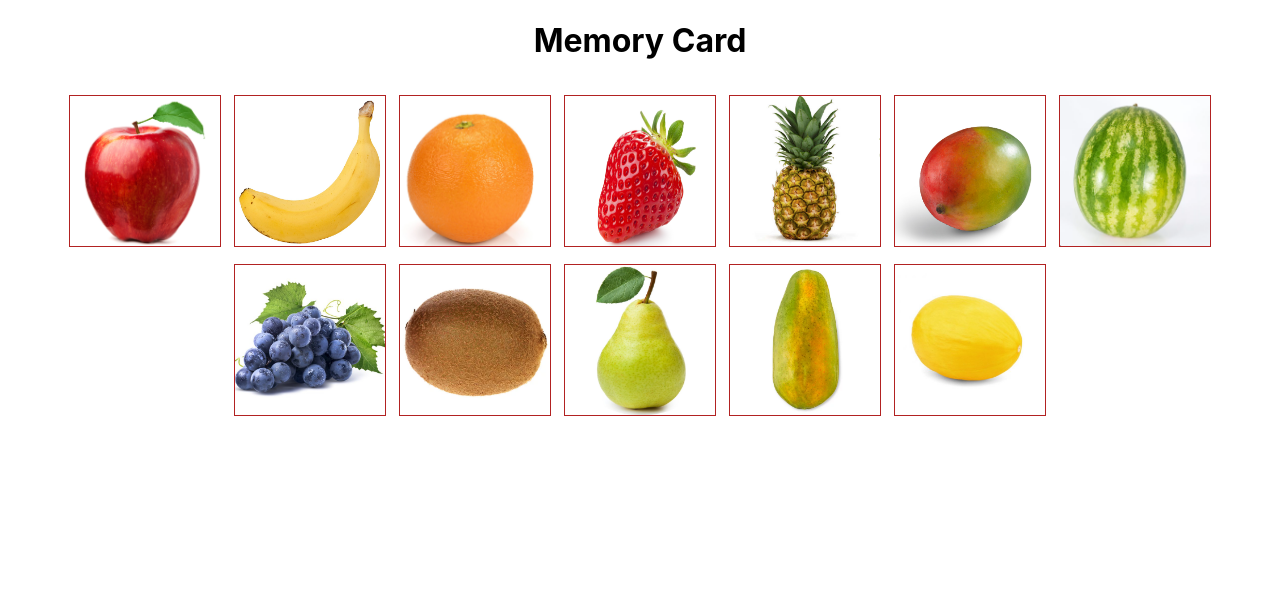
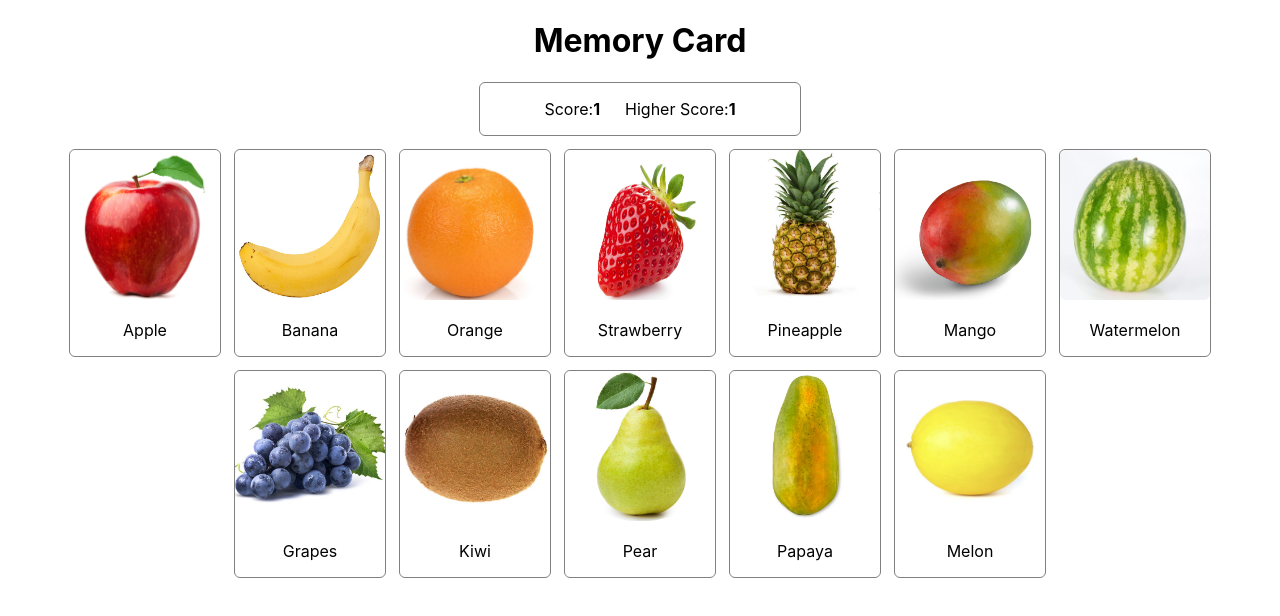
Before and after one commit to lswebdevelops/react-memory-card, a React (Create React App) app: page / in a window 1280 px wide. Shown: the top 616 px of the page. Built offline with nearby package versions, Linux system fonts and the light colour scheme.

Commit message:
adding names to each fruit

```diff
--- a/src/App.js
+++ b/src/App.js
@@ -1,10 +1,11 @@
 import './App.css';
 import Fruits from './components/Fruits';
+import Navbar from './components/Navbar';
 
 function App() {
   return (
     <div className="App">
-      <h1>Memory Card</h1>
+      <Navbar />
       <Fruits />
     </div>
   );
--- a/src/components/Fruits.jsx
+++ b/src/components/Fruits.jsx
@@ -1,93 +1,54 @@
-import React from "react";
+import React, { useState } from "react";
 import "../styles/Fruits.css";
 
 const Fruits = () => {
+  const [fruitImages, setFruitImages] = useState([
+    "apple.png",
+    "banana.png",
+    "orange.png",
+    "strawberry.png",
+    "pineapple.png",
+    "mango.png",
+    "watermelon.png",
+    "grapes.png",
+    "kiwi.png",
+    "pear.png",
+    "papaya.png",
+    "melon.png",
+  ]);
+
+  const changeImages = () => {
+    const shuffledImages = [...fruitImages];
+    for (let i = shuffledImages.length - 1; i > 0; i--) {
+      const j = Math.floor(Math.random() * (i + 1));
+      [shuffledImages[i], shuffledImages[j]] = [shuffledImages[j], shuffledImages[i]];
+    }
+    setFruitImages(shuffledImages);
+  };
+  const getFruitName = (imageName) => {
+    const nameWithoutExtension = imageName.split(".")[0];
+    const capitalized = nameWithoutExtension.charAt(0).toUpperCase() + nameWithoutExtension.slice(1);
+    return capitalized;
+  };
+
+
   return (
     <div className="fruits-container">
+      {fruitImages.map((image, index) => (
+       <div className="img-name-container" key={index}>
          <div className="fruits">
+
           <img
             className="fruits-img"
-          src={require("../images/apple.png")}
-          alt="apple"
+            src={require(`../images/${image}`)}
+            alt={image.split(".")[0]}
+            onClick={changeImages}
           ></img>
+          <p >{`${getFruitName(image)}`}</p>
         </div>
-      <div className="fruits">
-        <img
-          className="fruits-img"
-          src={require("../images/banana.png")}
-          alt="banana"
-        ></img>
         </div>
-      <div className="fruits">
-        <img
-          className="fruits-img"
-          src={require("../images/orange.png")}
-          alt="orange"
-        ></img>
-      </div>
-      <div className="fruits">
-        <img
-          className="fruits-img"
-          src={require("../images/strawberry.png")}
-          alt="strawberry"
-        ></img>
-      </div>
-      <div className="fruits">
-        <img
-          className="fruits-img"
-          src={require("../images/pineapple.png")}
-          alt="pineapple"
-        ></img>
-      </div>
-      <div className="fruits">
-        <img
-          className="fruits-img"
-          src={require("../images/mango.png")}
-          alt="mango"
-        ></img>
-      </div>
-      <div className="fruits">
-        <img
-          className="fruits-img"
-          src={require("../images/watermelon.png")}
-          alt="watermelon"
-        ></img>
-      </div>
-      <div className="fruits">
-        <img
-          className="fruits-img"
-          src={require("../images/grapes.png")}
-          alt="grapes"
-        ></img>
-      </div>
-      <div className="fruits">
-        <img
-          className="fruits-img"
-          src={require("../images/kiwi.png")}
-          alt="kiwi"
-        ></img>
-      </div>
-      <div className="fruits">
-        <img
-          className="fruits-img"
-          src={require("../images/pear.png")}
-          alt="pear"
-        ></img>
-      </div>
-      <div className="fruits">
-        <img
-          className="fruits-img"
-          src={require("../images/papaya.png")}
-          alt="papaya"
-        ></img>
-      </div>
-      <div className="fruits">
-        <img
-          className="fruits-img"
-          src={require("../images/melon.png")}
-          alt="melon"
-        ></img>
-      </div>
+      ))}
+
     </div>
   );
 };
--- /dev/null
+++ b/src/components/Navbar.jsx
@@ -0,0 +1,22 @@
+import React from "react";
+import "../styles/Navbar.css";
+
+const Navbar = () => {
+  return (
+    <div className="navbar-container">
+      <h1>Memory Card</h1>
+      <div className="score-container">
+        <p>
+          Score:
+          <span className="span-score">1</span>{" "}
+        </p>
+        <p>
+          Higher Score:
+          <span className="span-higher-score">1</span>{" "}
+        </p>
+      </div>
+    </div>
+  );
+};
+
+export default Navbar;
--- a/src/styles/Fruits.css
+++ b/src/styles/Fruits.css
@@ -1,3 +1,7 @@
+:root{
+  --main-border-radius: 6px;
+
+}
 .fruits-container {
     padding: 13px;
   display: flex;
@@ -10,5 +14,17 @@
 .fruits-img {
   width: 150px;
   height: 150px;
-  border: solid firebrick 1px;
+  border-radius: var(--main-border-radius);
+
 }
+.img-name-container:hover{
+  filter: brightness(95%);
+}
+.img-name-container{
+  /* border: solid 1px firebrick; */
+  border: solid gray 1px;
+  display:flex;
+  border-radius: var(--main-border-radius);
+
+  flex-direction: row;
+}
--- /dev/null
+++ b/src/styles/Navbar.css
@@ -0,0 +1,19 @@
+:root{
+    --main-border-radius: 6px;
+
+  }
+.score-container{
+    display: flex;
+    gap: 25px;
+    width: 25%;
+    min-width: 250px;
+    border:solid gray 1px;
+    justify-content: center;
+    align-items: center;
+    margin: auto;
+    padding: 0;
+    border-radius: var(--main-border-radius);
+}
+.span-score, .span-higher-score{
+    font-weight: 700;
+}
```
Also changed, not shown: src/images/melon.png. Lines whose indentation alone changed are shown as unchanged.
